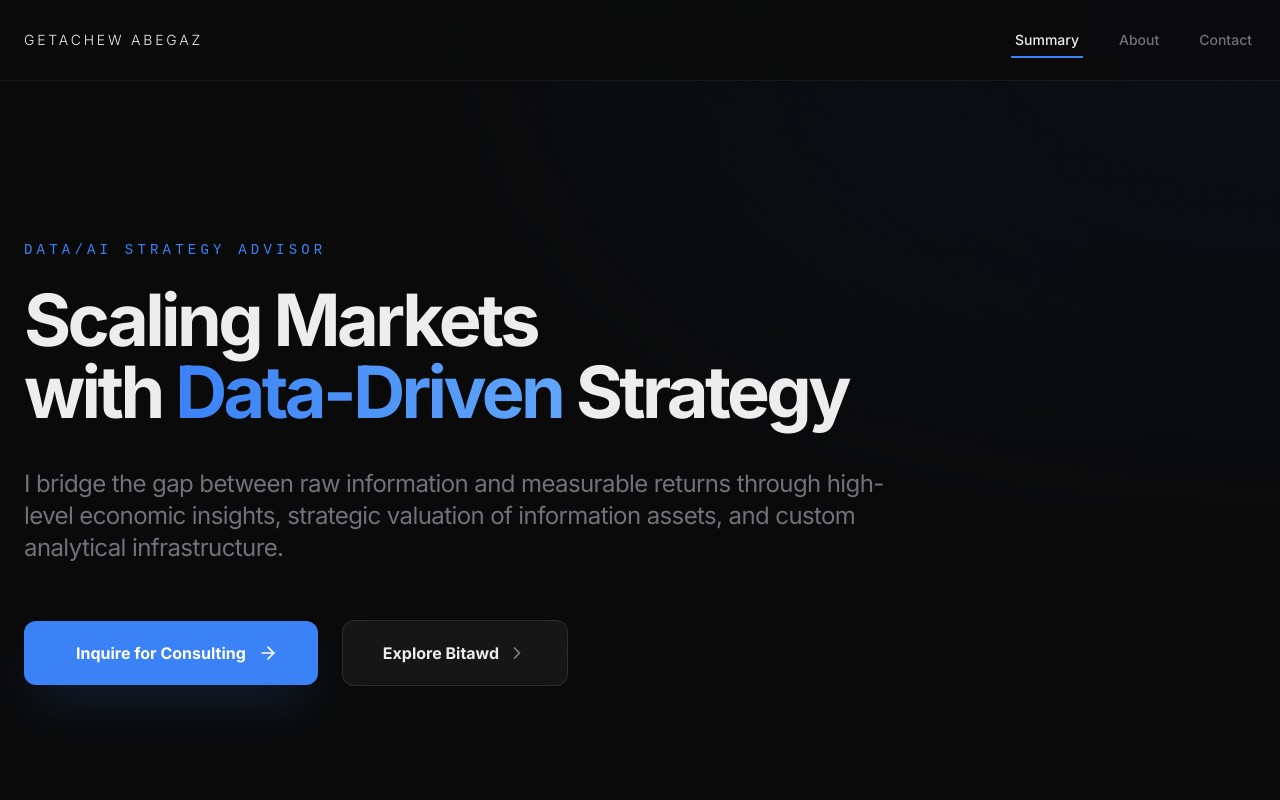
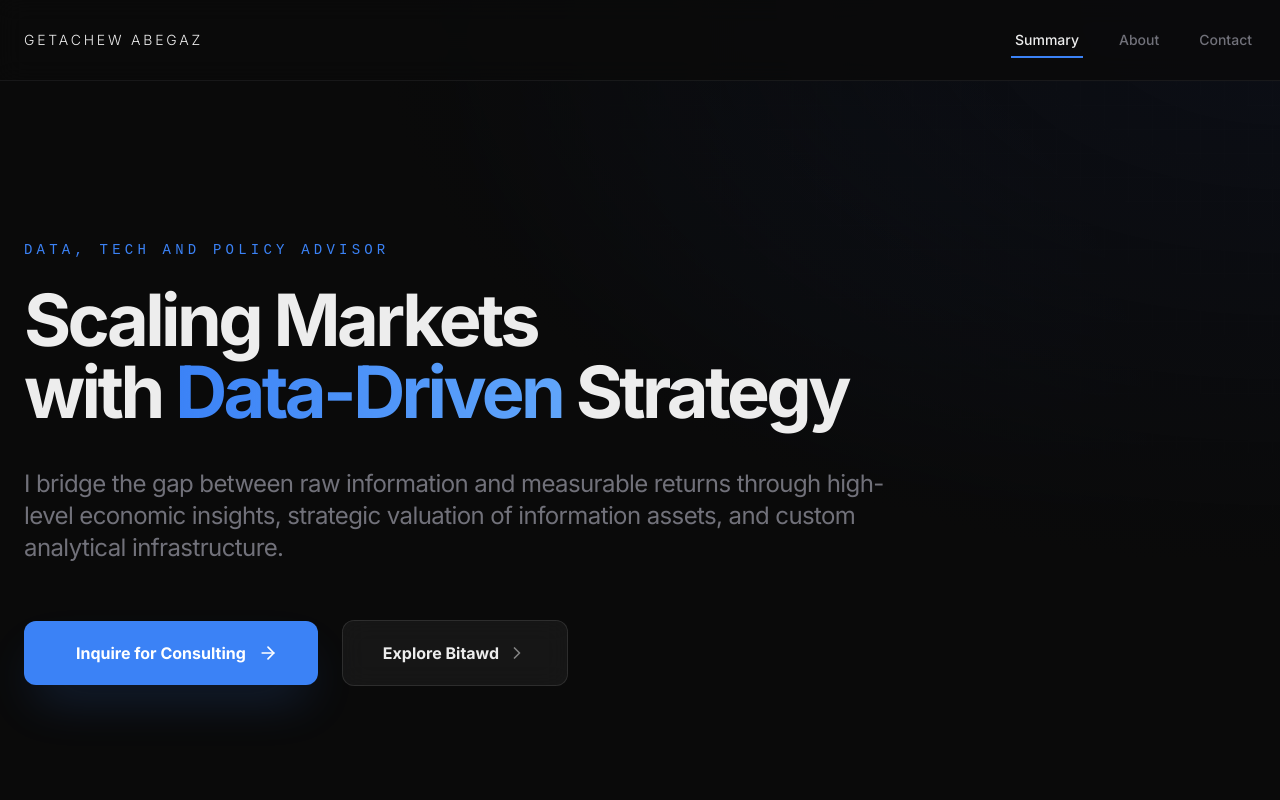
Before and after one commit to gabegaz/gabegaz.github.io, a Next.js app: page / in a window 1280 px wide. Shown: the top 800 px of the page. Built offline with nearby package versions, Linux system fonts and the light colour scheme.

Commit message:
changed hero badge

```diff
--- a/app/page.tsx
+++ b/app/page.tsx
@@ -72,7 +72,7 @@ export default function Home() {
               variants={itemVariants}
               className="inline-block text-primary font-mono text-xs md:text-sm uppercase tracking-[0.3em] mb-6"
             >
-              Data/AI Strategy Advisor
+              Data, Tech and Policy Advisor
             </motion.span>
 
             <motion.h1
```
